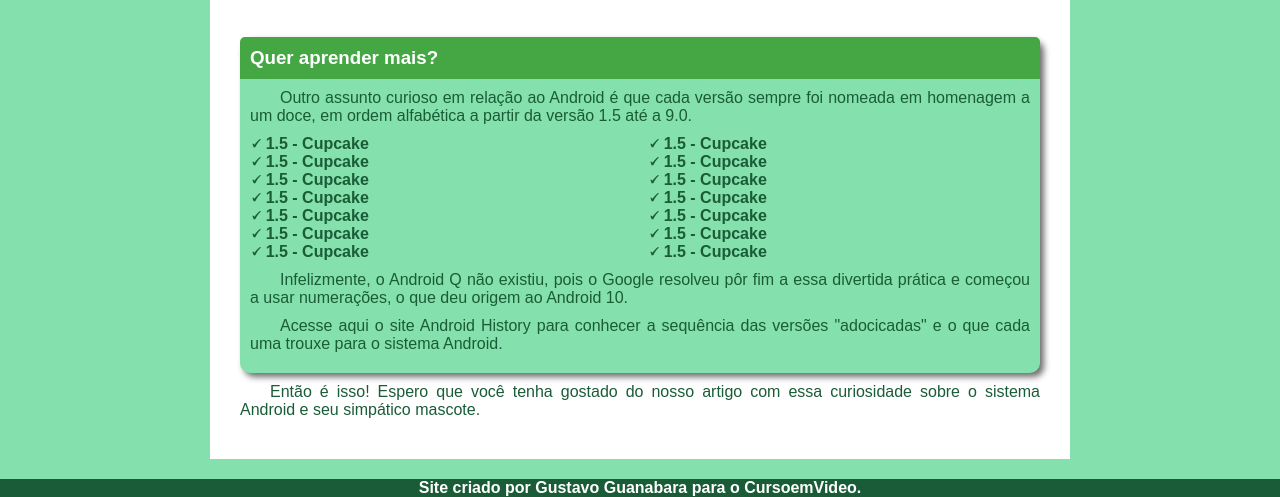
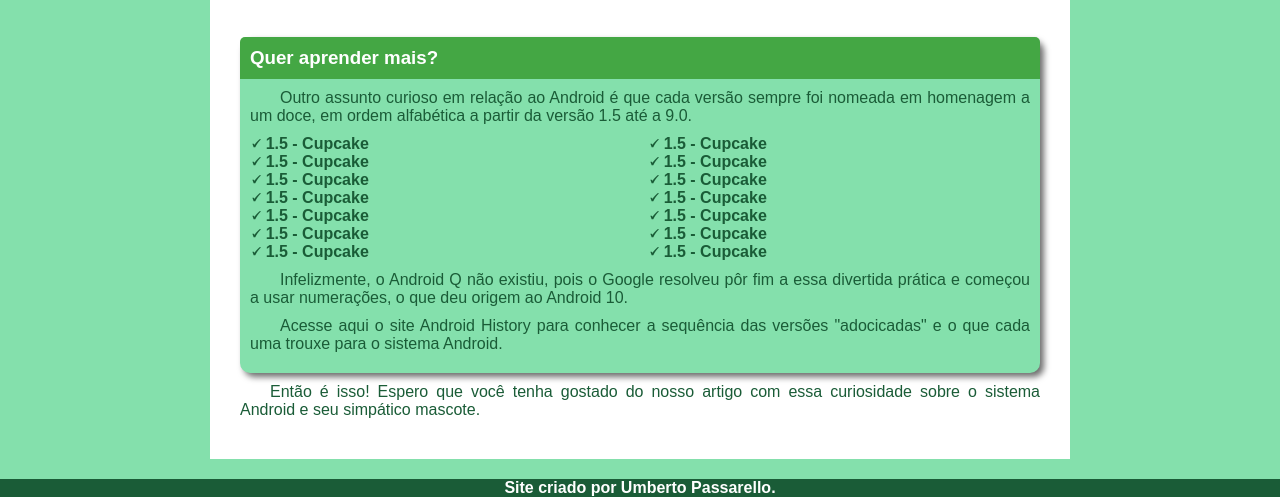
Before and after one commit to umbertopassarello/projeto-android, a plain HTML site: page index.html in a window 1280 px wide. Shown: the part 1844-2341 px from the top of the page. Drawn offline with Linux system fonts and the light colour scheme.

Commit message:
Update index.html

```diff
--- a/index.html
+++ b/index.html
@@ -95,7 +95,7 @@
 
     <footer>
             <strong>
-                Site criado por Gustavo Guanabara para o CursoemVideo.
+                Site criado por Umberto Passarello.
             </strong>
     </footer>
 </body>
```
